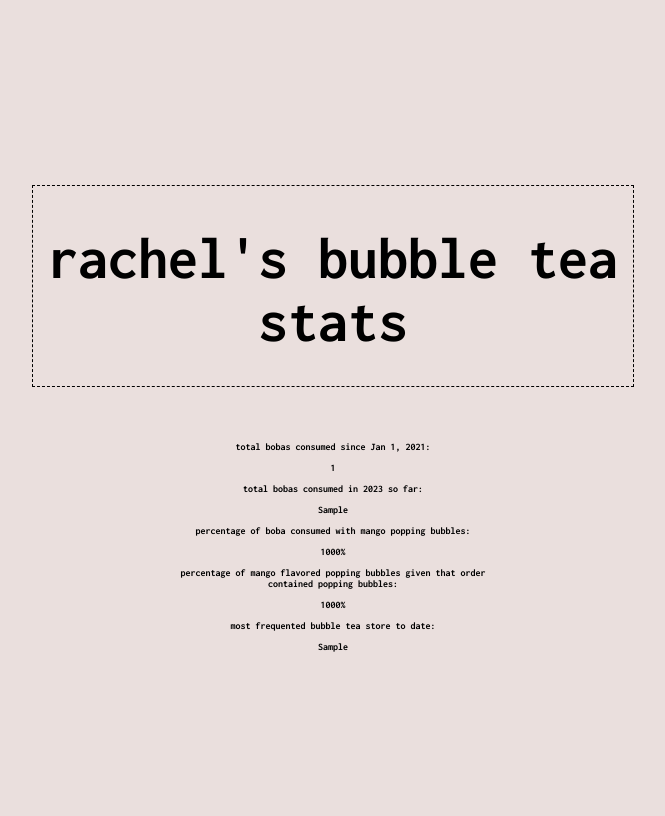
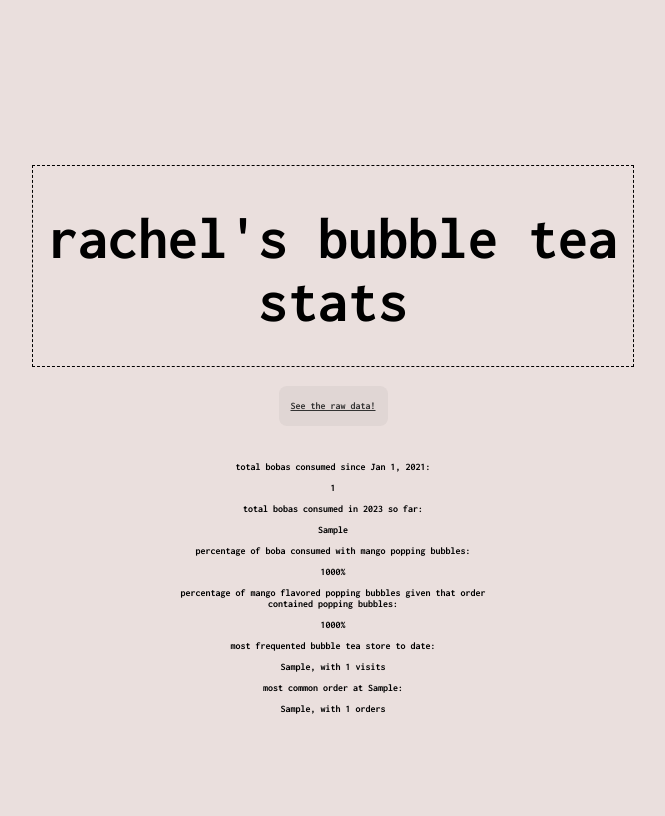
Before and after one commit to rachllee/bubbletea, a Flask app: template templates/index.html in a window 1280 px wide. Shown: the whole page, without its empty margins (307-972 px from the left). Run offline with Flask 3, Linux system fonts and the light colour scheme; the template is opened without the code that fills it: most values are stand-ins (such as "Sample title", 1, 10 or a date in 2020).

Commit message:
updates & button

```diff
--- a/orders.txt
+++ b/orders.txt
@@ -16,7 +16,9 @@ June 11 2023|Ding Tea|Peach Black Tea|mango popping
 June 23 2023|Tea Gather|Peach Black Tea|mango popping
 June 25 2023|ShareTea|Coffee Ice|ice cream
 June 30 2023|ShareTea|Peach Kiwi Oolong
-July 10 2023|Kung Fu|Yakult Peach-add|mango popping
+July 10 2023|Kung Fu|Yakult Peach-ade|mango popping
+August 11 2023|Mogee Tea|Mango Tea Slush|peach popping
+August 16 2023|Kung Fu|Pineapple Black|mango popping
 January 14 2022|Kung Fu|Yakult Peach-ade
 January 21 2022|Moose|Ice Cream Tea
 January 27 2022|Ding Tea|Peach Yakult|mango popping
--- a/static/styles.css
+++ b/static/styles.css
@@ -27,8 +27,33 @@ body{
     text-align: center;
 }
 
-.raw-button {
+.button {
     font-family: 'Inconsolata', monospace;
     font-size: 10px;
-    color: #fff;
+    background-color: rgba(51, 51, 51, 0.05);
+    border-radius: 8px;
+    border-width: 0;
+    color: #333333;
+    cursor: pointer;
+    display: inline-block;
+    font-weight: 500;
+    line-height: 20px;
+    list-style: none;
+    margin: 0;
+    padding: 10px 12px;
+    text-align: center;
+    transition: all 200ms;
+    vertical-align: baseline;
+    white-space: nowrap;
+    user-select: none;
+    -webkit-user-select: none;
+    touch-action: manipulation;
 }
+
+.button:hover {
+    background-color: #c2bdbd;
+}
+
+.label {
+    font-weight: 3;
+}
--- a/templates/index.html
+++ b/templates/index.html
@@ -13,7 +13,7 @@
         <div class = "title">
             <h1>rachel's bubble tea stats</h1>
         </div>
-
+        <a href="orders.txt" class = "button">See the raw data!</a>
         <!--
         <div class = "lastupdate">
             <p class = "update-label">last updated</p>
@@ -21,16 +21,18 @@
         </div>
          -->
         <div class = "stats">
-            <p class = "total-label">total bobas consumed since Jan 1, 2021: </p>
-            <p class = "total-num">{{ stats.total_orders }}</p>
-            <p class = "2023">total bobas consumed in 2023 so far:</p>
-            <p class = "2023-num">{{ stats.orders_23 }}</p>
-            <p class = "mango">percentage of boba consumed with mango popping bubbles: </p>
-            <p class = "mango-num">{{ stats.orders_with_mpopping / stats.total_orders * 100 }}%</p>
-            <p class = "ratio">percentage of mango flavored popping bubbles given that order contained popping bubbles:</p>
-            <p class = "ratio-num">{{ stats.orders_with_mpopping / stats.orders_with_popping *100 }}%</p>
-            <p class = "frequent">most frequented bubble tea store to date:</p>
-            <p class = "frequent-num">{{ stats.most_frequented_store }}</p>
+            <p class = "label">total bobas consumed since Jan 1, 2021: </p>
+            <p class = "num">{{ stats.total_orders }}</p>
+            <p class = "label">total bobas consumed in 2023 so far:</p>
+            <p class = "num">{{ stats.orders_23 }}</p>
+            <p class = "label">percentage of boba consumed with mango popping bubbles: </p>
+            <p class = "num">{{ stats.orders_with_mpopping / stats.total_orders * 100 }}%</p>
+            <p class = "label">percentage of mango flavored popping bubbles given that order contained popping bubbles:</p>
+            <p class = "num">{{ stats.orders_with_mpopping / stats.orders_with_popping *100 }}%</p>
+            <p class = "label">most frequented bubble tea store to date:</p>
+            <p class = "num">{{ stats.most_frequented_store }}, with {{ stats.most_frequented_store_num }} visits</p>
+            <p class = "label">most common order at {{ stats.most_frequented_store }}:</p>
+            <p class = "num">{{ stats.bystore_flavor }}, with {{ stats.bystore_flavor_num }} orders</p>
         </div>
     </body>
 </html>
```
Also changed, not shown: calc.py (+14 -2 lines), 1 other file.
